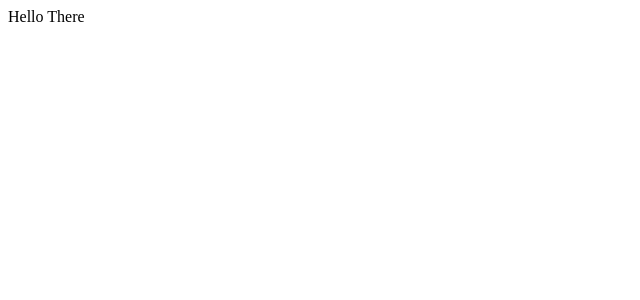
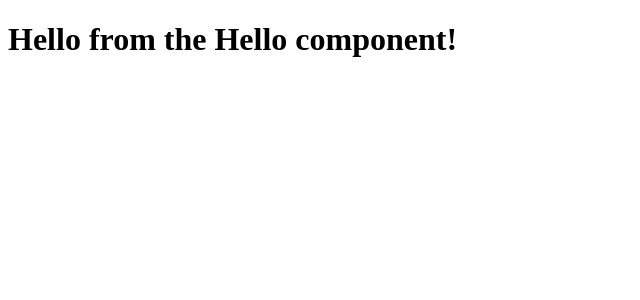
Before and after one commit to AakashKainth/ReactProject, a React (Vite) app: page / in a window 1280 px wide. Shown: the top 300 px of the page, without its empty margins (0-640 px from the left). Built offline with nearby package versions, Linux system fonts and the light colour scheme.

Commit message:
components explained

```diff
--- a/src/App.jsx
+++ b/src/App.jsx
@@ -1,8 +1,9 @@
+import Hello from "./components/Hello";
 function App() {
 
   return (
     <div className="App">
-      Hello There
+      <Hello/>
     </div>
   )
 }
--- /dev/null
+++ b/src/components/Hello.jsx
@@ -0,0 +1,5 @@
+function Hello() {
+    return <h1>Hello from the Hello component!</h1>
+}
+
+export default Hello;
```
